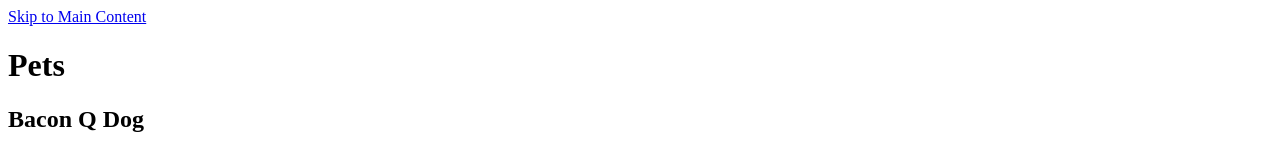
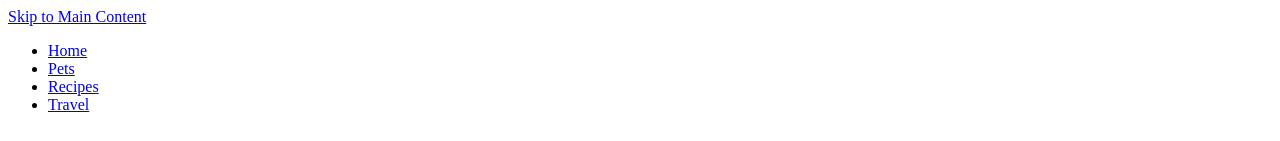
Before and after one commit to ascm00/ccp_html_w24, a plain HTML site: page pets.html in a window 1280 px wide. Shown: the top 141 px of the page. Drawn offline with Linux system fonts and the light colour scheme.

Commit message:
updated html pages

```diff
--- a/pets.html
+++ b/pets.html
@@ -7,6 +7,16 @@
 </head>
 <body>
     <a href = "#main">Skip to Main Content</a>
+    <header>
+        <nav>
+            <ul>
+                <li><a href = "index.html">Home</a></li>
+                <li><a href = "pets.html">Pets</a></li>
+                <li><a href = "recipes.html">Recipes</a></li>
+                <li><a href = "travel.html">Travel</a></li>
+            </ul>
+        </nav>
+    </header>
     <main id="main">
         <h1>Pets</h1>
         <div>
```
Also changed, not shown: index.html (+0 -1 lines), recipes.html (+10 -0 lines), travel.html (+10 -0 lines).
